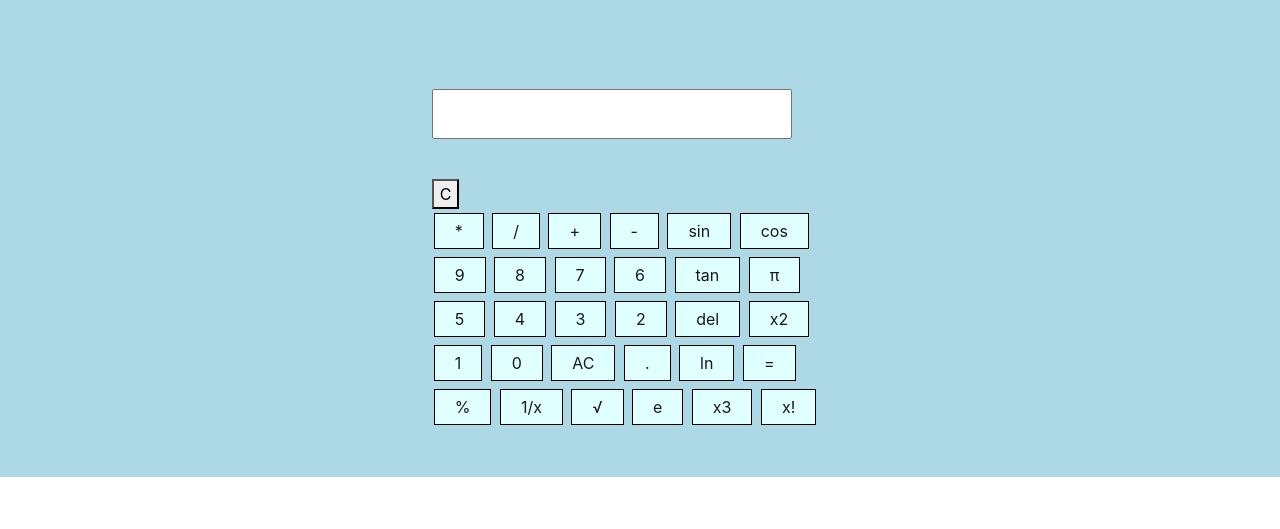
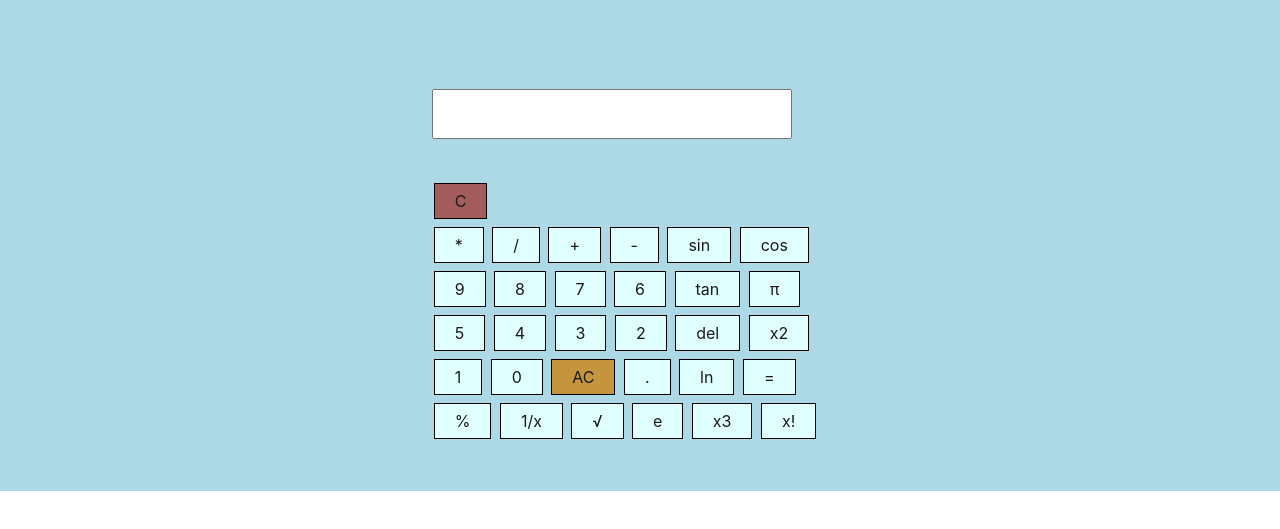
Before and after one commit to dmrt2002/calculator.net, a website: page index.html in a window 1280 px wide. Shown: the part 61-590 px from the top of the page. Drawn offline with nearby package versions, Linux system fonts and the light colour scheme.

Commit message:
Update styles.css

```diff
--- a/styles.css
+++ b/styles.css
@@ -75,4 +75,55 @@
     -webkit-transition-duration: 0.4s; /* Safari */
     transition-duration: 0.4s;
   }
-  body{width:100%;margin:auto;min-width:450px;max-width:2000px}
+
+  body{width:100%;margin:auto;min-width:400px;max-width:2000px}
+
+  .errName {
+    background-color: black;
+    color: white;
+  }
+
+  .history {
+    color: wheat;
+  }
+
+  #cbutton {
+    background-color: rgb(163, 92, 92);
+    color:rgb(27, 26, 26);
+    border:0.2px solid black;
+    padding: 5px 20px;
+    text-align: center;
+    margin: 4px 2px;
+    cursor: pointer;
+    -webkit-transition-duration: 0.4s; /* Safari */
+    transition-duration: 0.4s;
+  }
+
+  #cbutton:hover {
+    background-color: #4CAF50; /* Green */
+    color: white;
+    box-shadow: 0 12px 16px 0 rgba(0,0,0,0.24),0 17px 50px 0 rgba(0,0,0,0.19);
+  }
+
+.error1 {
+  text-align: center;
+  color: red;
+}
+
+#impbuttonc {
+  background-color: rgb(196, 149, 61);
+  color:rgb(27, 26, 26);
+  border:0.2px solid black;
+  padding: 5px 20px;
+  text-align: center;
+  margin: 4px 2px;
+  cursor: pointer;
+  -webkit-transition-duration: 0.4s; /* Safari */
+  transition-duration: 0.4s;
+}
+
+#impbuttonc:hover {
+  background-color: #4CAF50; /* Green */
+  color: white;
+  box-shadow: 0 12px 16px 0 rgba(0,0,0,0.24),0 17px 50px 0 rgba(0,0,0,0.19);
+}
```
